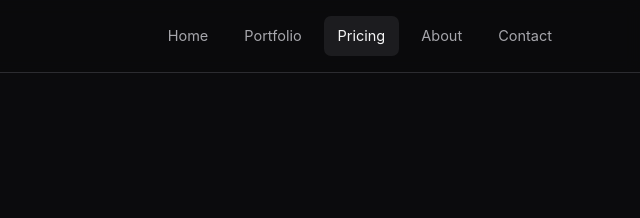
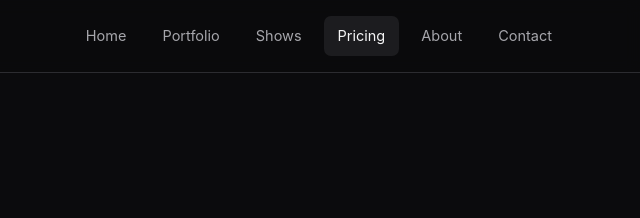
Before and after one commit to noahshootscarsoninsta/noahshootscars, a website: page noah-shoots-cars-site/noah-shoots-cars-site/pricing.html in a window 1280 px wide. Shown: the top 218 px of the page, 640-1280 px from the left. Drawn offline with Linux system fonts and the light colour scheme.

Commit message:
Update pricing.html

```diff
--- a/noah-shoots-cars-site/noah-shoots-cars-site/pricing.html
+++ b/noah-shoots-cars-site/noah-shoots-cars-site/pricing.html
@@ -18,6 +18,7 @@
 <div class="nav-links" id="navLinks">
 <a href="/" data-page="home">Home</a>
 <a href="/portfolio.html" data-page="portfolio">Portfolio</a>
+<a href="/shows.html" data-page="shows">Shows</a>
 <a href="/pricing.html" data-page="pricing">Pricing</a>
 <a href="/about.html" data-page="about">About</a>
 <a href="/contact.html" data-page="contact">Contact</a>
```
Lines whose indentation alone changed are shown as unchanged.
